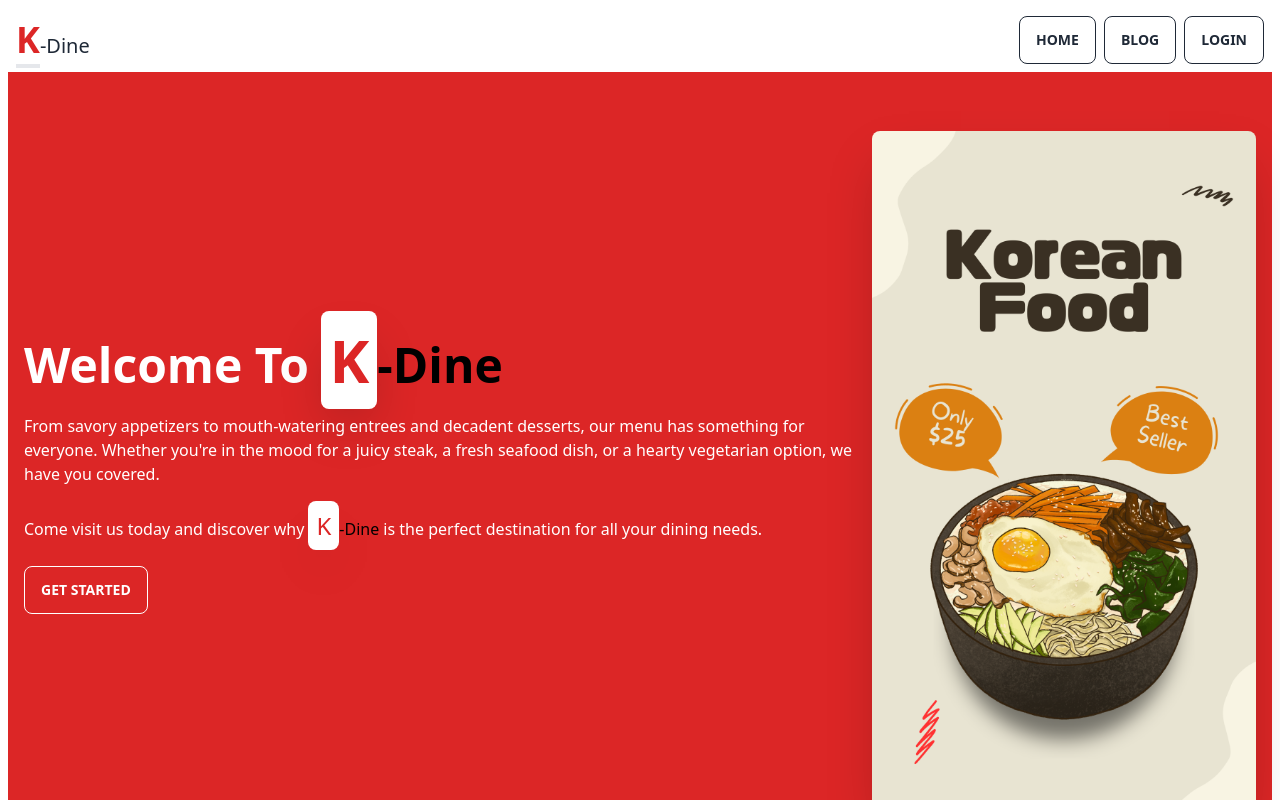
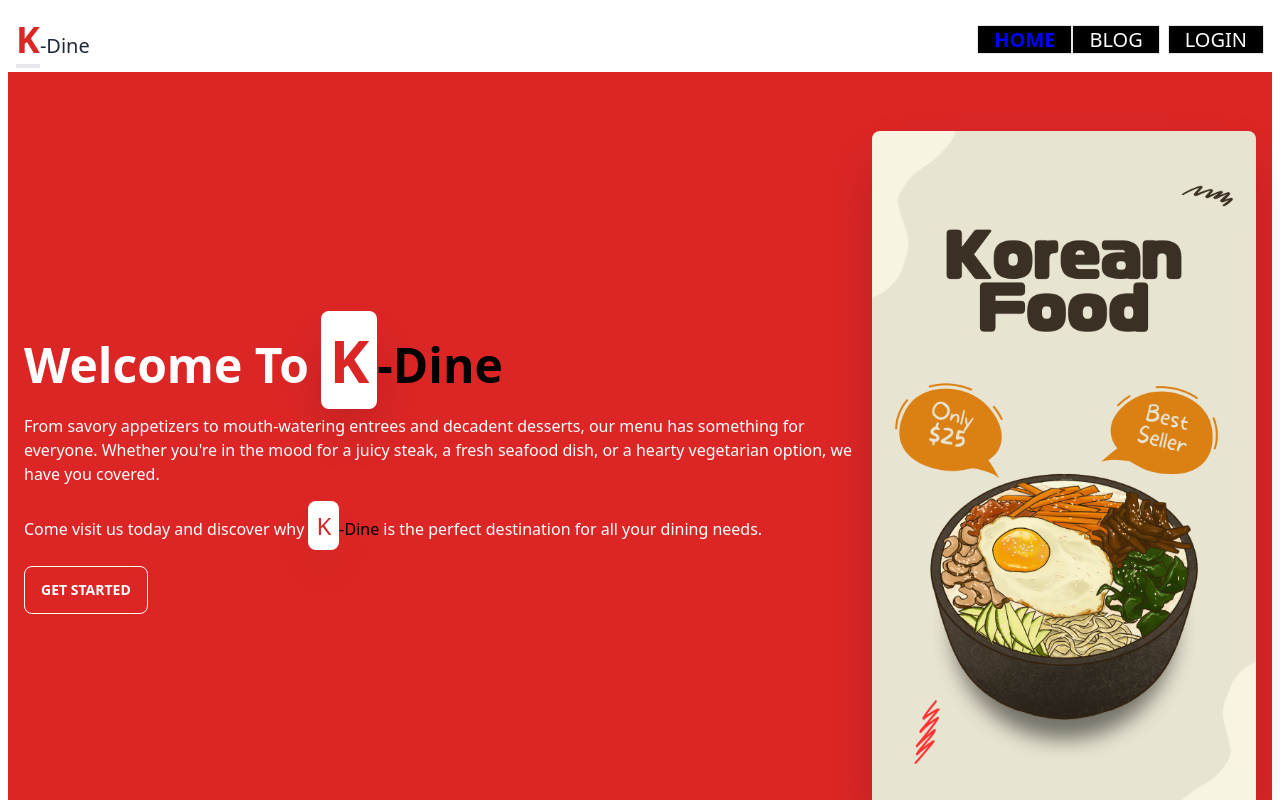
Before and after one commit to Ak-Rakib/K-Dine-client, a React (Vite) app: page / in a window 1280 px wide. Shown: the top 800 px of the page. Built offline with nearby package versions, Linux system fonts and the light colour scheme; no server answers.

Commit message:
set active link

```diff
--- a/src/Components/Error/Error.jsx
+++ b/src/Components/Error/Error.jsx
@@ -1,3 +1,4 @@
+// eslint-disable-next-line no-unused-vars
 import React from "react";
 import './Error.css';
 import { useRouteError } from "react-router-dom";
--- /dev/null
+++ b/src/Components/Header/Header.css
@@ -0,0 +1,4 @@
+.active {
+  font-weight: bold;
+  color: blue;
+}
--- a/src/Components/Header/Header.jsx
+++ b/src/Components/Header/Header.jsx
@@ -1,7 +1,8 @@
 // eslint-disable-next-line no-unused-vars
 import React, { useContext } from "react";
-import { Link } from "react-router-dom";
+import { Link, NavLink } from "react-router-dom";
 import { AuthProvider } from "../../Context/ContextProvider";
+import "./Header.css";
 
 const Header = () => {
   const { logOut, user } = useContext(AuthProvider);
@@ -31,12 +32,20 @@ const Header = () => {
               className="input input-bordered"
             />
           </div> */}
-          <Link to="/" className="btn btn-outline">
+          <div className="w-full bg-black text-white text-xl uppercase">
+            <NavLink to="/" className="border w-full h-full px-4 centered">
+              Home
+            </NavLink>
+            <NavLink to="/blog" className="border w-full h-full px-4 centered">
+              blog
+            </NavLink>
+          </div>
+          {/* <Link to="/" className="btn btn-outline">
             Home
           </Link>
           <Link to="/blog" className="btn btn-outline">
             Blog
-          </Link>
+          </Link> */}
           <div>
             {user?.uid ? (
               <div className="dropdown dropdown-end">
@@ -55,9 +64,11 @@ const Header = () => {
                 </ul>
               </div>
             ) : (
-              <Link to="/login" className="btn btn-outline">
+              <div className="w-full bg-black text-white text-xl uppercase">
+                <NavLink to="/login" className="border w-full h-full px-4 centered">
                 Login
-              </Link>
+              </NavLink>
+              </div>
             )}
           </div>
         </div>
```
